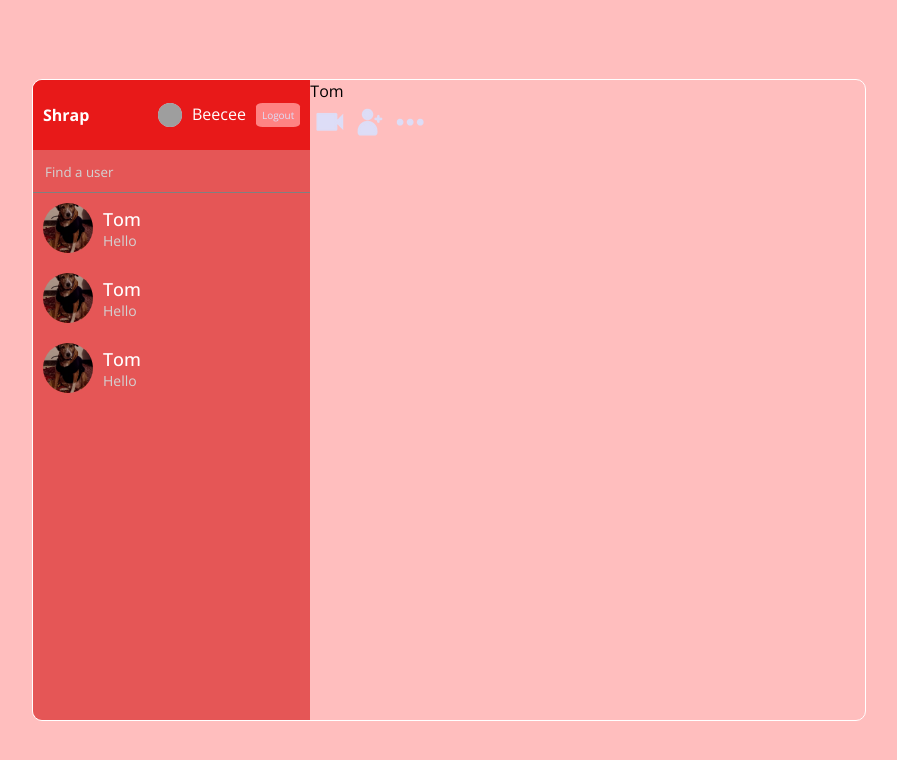
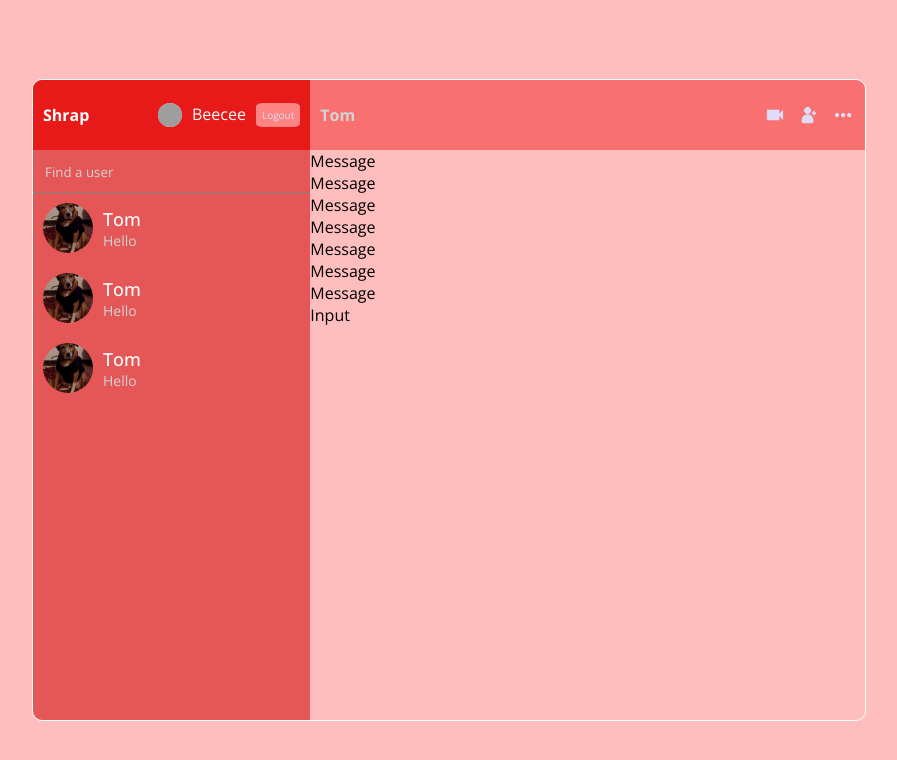
Before and after one commit to BarmenduC/Shrap, a React (Create React App) app: page / in a window 1280 px wide. Shown: the top 760 px of the page, without its empty margins (191-1088 px from the left). Built offline with nearby package versions, Linux system fonts and the light colour scheme; grey boxes are pictures that could not be loaded.

Commit message:
Messages component added

```diff
--- a/src/components/Chat.jsx
+++ b/src/components/Chat.jsx
@@ -2,17 +2,22 @@ import React from 'react'
 import Cam from "../img/cam.png";
 import Add from "../img/add.png";
 import More from "../img/more.png"
+import Messages from './Messages';
+import Input from './Input';
 
 const Chat = () => {
   return (
     <div className='chat'>
-      <div className="chatInfo"></div>
-      <span>Tom</span>
-      <div className="chatIcons">
-        <img src={Cam} alt="" />
-        <img src={Add} alt="" />
-        <img src={More} alt="" />
+      <div className="chatInfo">
+        <span>Tom</span>
+        <div className="chatIcons">
+          <img src={Cam} alt="" />
+          <img src={Add} alt="" />
+          <img src={More} alt="" />
+        </div>
       </div>
+      <Messages />
+      <Input/>
     </div>
   )
 }
--- /dev/null
+++ b/src/components/Messages.jsx
@@ -0,0 +1,18 @@
+import React from 'react'
+import Message from "./Message"
+
+const Messages = () => {
+  return (
+    <div className='messages'>
+        <Message/>
+        <Message/>
+        <Message/>
+        <Message/>
+        <Message/>
+        <Message/>
+        <Message/>
+    </div>
+  )
+}
+
+export default Messages
--- a/src/style.scss
+++ b/src/style.scss
@@ -1,11 +1,11 @@
-.formContainer{
+.formContainer {
     background-color: #ee7b7b;
     height: 100vh;
     display: flex;
     align-items: center;
     justify-content: center;
 
-    .formWrapper{
+    .formWrapper {
         background-color: #f5cece;
         padding: 20px 60px;
         border-radius: 12px;
@@ -14,7 +14,7 @@
         gap: 10px;
         align-items: center;
 
-        .logo{
+        .logo {
             color: #a21414;
             font-weight: bolder;
 
@@ -22,37 +22,37 @@
 
         }
 
-        .title{
+        .title {
             color: #a21414;
             font-size: small;
 
         }
 
-        form{
+        form {
 
 
             display: flex;
             flex-direction: column;
             gap: 15px;
 
-            input{
-                background-color:#f5cece;
+            input {
+                background-color: #f5cece;
                 width: 250px;
                 padding: 15px;
                 border: none;
                 border-bottom: 1px solid #ee7b7b;
 
-                &::placeholder{
-                color: rgb(153, 153, 153);
+                &::placeholder {
+                    color: rgb(153, 153, 153);
                 }
             }
 
-            button{
-                background-color:#ee7b7b;
+            button {
+                background-color: #ee7b7b;
                 color: white;
                 padding: 10px;
                 font-weight: bold;
-                border:none;
+                border: none;
                 cursor: pointer;
                 border-radius: 15px;
             }
@@ -60,19 +60,20 @@
 
         }
 
-        label{
+        label {
             display: flex;
             align-items: center;
             gap: 10px;
             color: #ee7b7b;
             font-size: 12px;
             cursor: pointer;
-            img{
+
+            img {
                 width: 32px;
             }
         }
 
-        p{
+        p {
             color: #a21414;
             font-size: 12px;
             margin-top: 10px;
@@ -80,14 +81,14 @@
     }
 }
 
-.home{
+.home {
     background-color: #ffbebe;
     height: 100vh;
     display: flex;
     align-items: center;
     justify-content: center;
 
-    .container{
+    .container {
         border: 1px solid white;
         border-radius: 10px;
         width: 65%;
@@ -96,11 +97,11 @@
         overflow: hidden;
     }
 
-    .sidebar{
-        flex : 1;
+    .sidebar {
+        flex: 1;
         background-color: #e55656;
 
-        .navbar{
+        .navbar {
             display: flex;
             align-items: center;
             background-color: #e81919;
@@ -109,15 +110,15 @@
             justify-content: space-between;
             color: white;
 
-            .logo{
+            .logo {
                 font-weight: bold;
             }
 
-            .user{
+            .user {
                 display: flex;
                 gap: 10px;
 
-                img{
+                img {
                     background-color: #ddddf7;
                     height: 24px;
                     width: 24px;
@@ -125,7 +126,7 @@
                     object-fit: cover;
                 }
 
-                button{
+                button {
                     background-color: #fe8383;
                     color: #ddddf7;
                     font-size: 10px;
@@ -138,26 +139,28 @@
 
 
         }
-        .search{
-            border-bottom:1px solid gray ;
 
-            .searchForm{
+        .search {
+            border-bottom: 1px solid gray;
+
+            .searchForm {
 
                 padding: 10px;
-                input{
+
+                input {
                     background-color: transparent;
                     border: none;
                     color: white;
                     outline: none;
 
-                    &::placeholder{
+                    &::placeholder {
                         color: lightgray;
                     }
                 }
             }
         }
 
-        .userChat{
+        .userChat {
             padding: 10px;
             display: flex;
             align-items: center;
@@ -165,32 +168,53 @@
             color: white;
             cursor: pointer;
 
-            &:hover{
+            &:hover {
                 background-color: #e81919;
             }
 
-            img{
+            img {
                 width: 50px;
                 height: 50px;
                 border-radius: 50%;
                 object-fit: cover;
             }
 
-            .userChatInfo{
-                span{
+            .userChatInfo {
+                span {
                     font-size: 18px;
                     font-weight: 500;
                 }
-                p{
+
+                p {
                     font-size: 14px;
-                    color: lightgray
+                    color: lightgray;
                 }
             }
 
         }
     }
 
-    .chat{
-        flex : 2;
+    .chat {
+        flex: 2;
+        .chatInfo{
+            height: 50px;
+            background-color:#f97070;
+            display: flex;
+            align-items: center;
+            justify-content: space-between;
+            padding: 10px;
+            color: lightgray;
+            font-weight: bold;
+        }
+
+        .chatIcons{
+            display: flex;
+            gap: 10px;
+
+            img{
+                height: 24px;
+                cursor: pointer;
+            }
+        }
     }
 }
```
